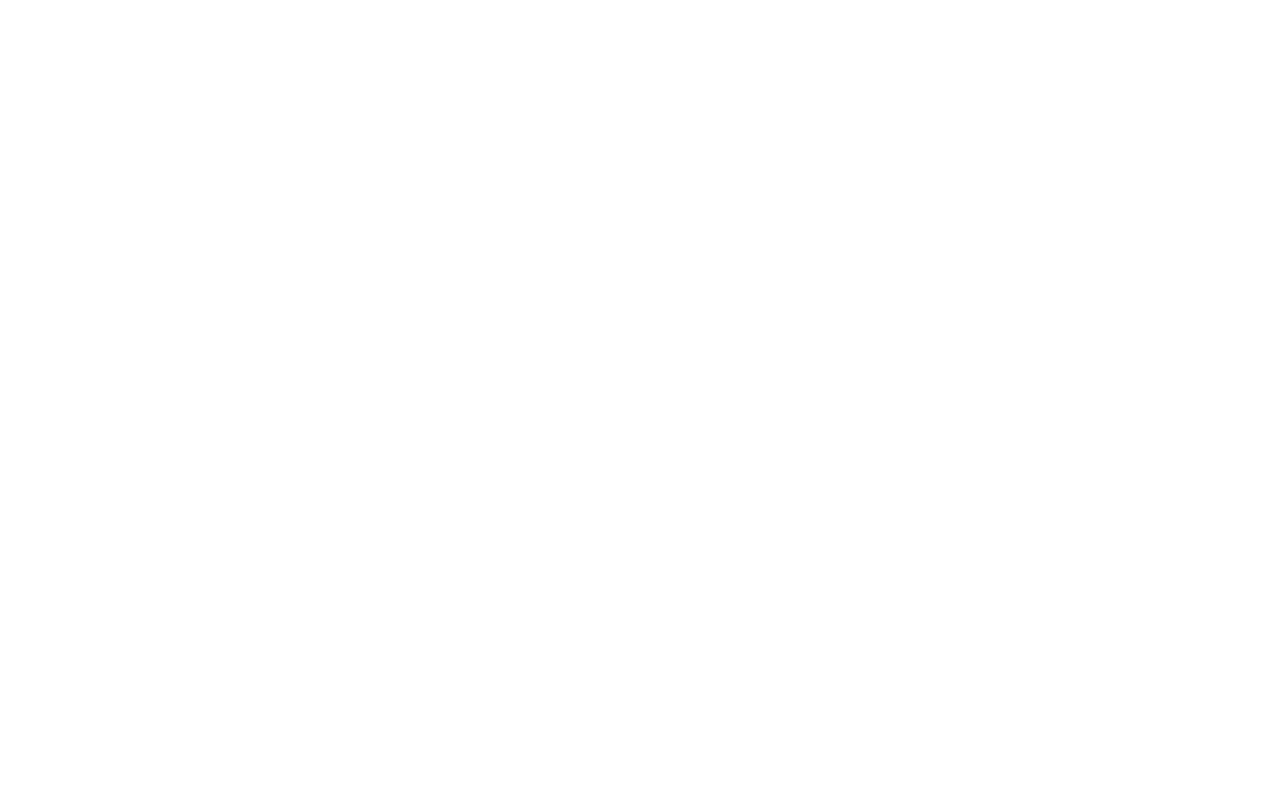
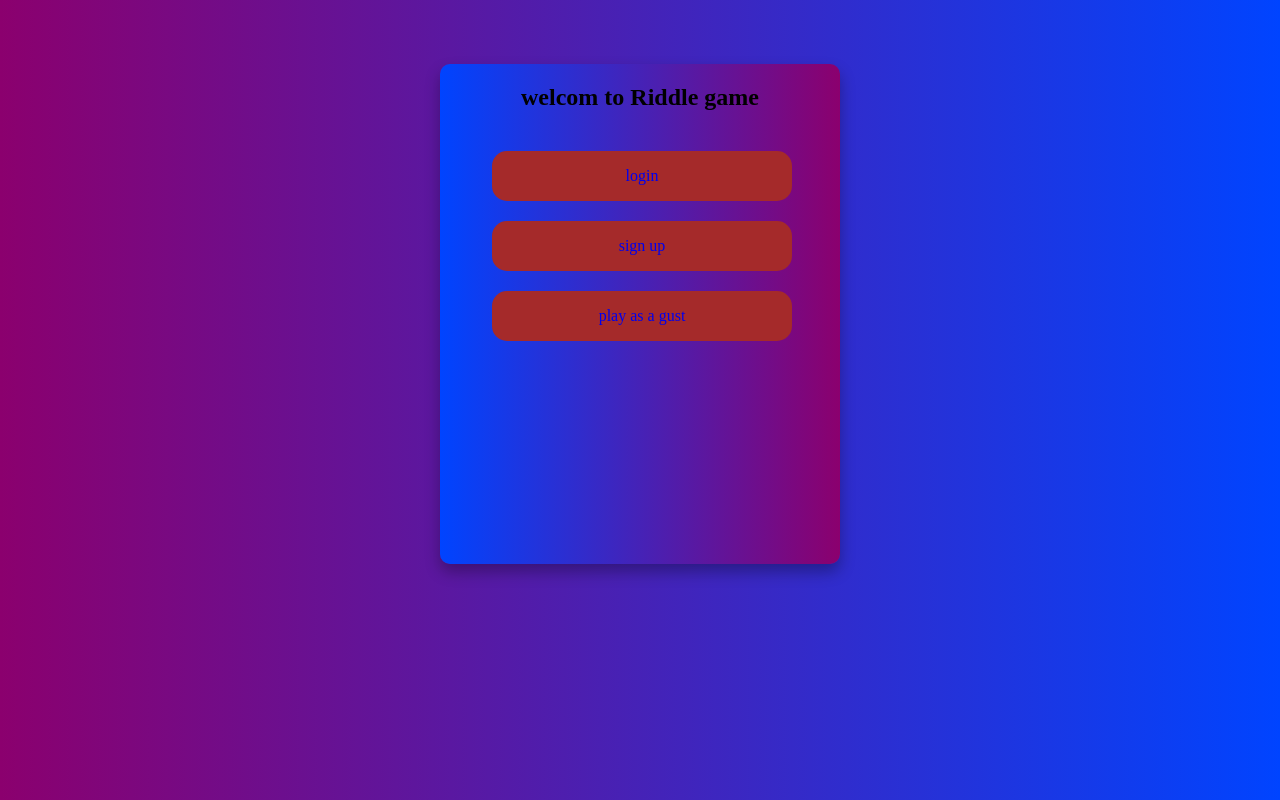
Before and after one commit to shmuelna770/riddle-game-front, a React (Vite) app: page / in a window 1280 px wide. Before the commit this address had no page. Built offline with nearby package versions, Linux system fonts and the light colour scheme.

Commit message:
uncomment Home route in App component

```diff
--- a/src/App.tsx
+++ b/src/App.tsx
@@ -1,6 +1,6 @@
 import { Route, Routes } from "react-router";
 // import "./App.css";
-// import Home from "./pages/Home";
+import Home from "./pages/Home";
 import Login from "./pages/Login";
 import Play from "./pages/Play";
 import SignUp from "./pages/SignUp";
@@ -10,7 +10,7 @@
   return (
     <div>
       <Routes>
-        {/* <Route path="/" element={<Home />} /> */}
+        <Route path="/" element={<Home />} />
         <Route path="/login" element={<Login />} />
         <Route path="/signUp" element={<SignUp />} />
         <Route path="/play" element={<Play />} />
```
